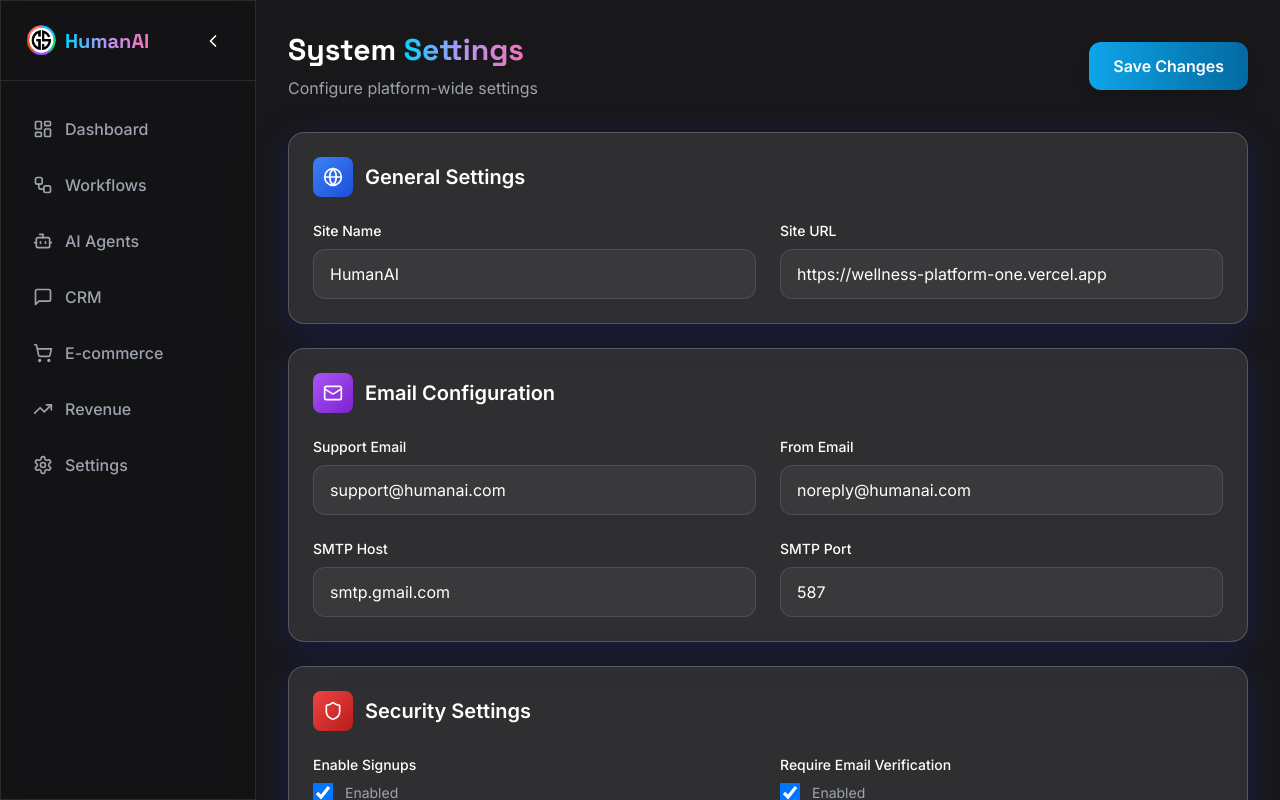
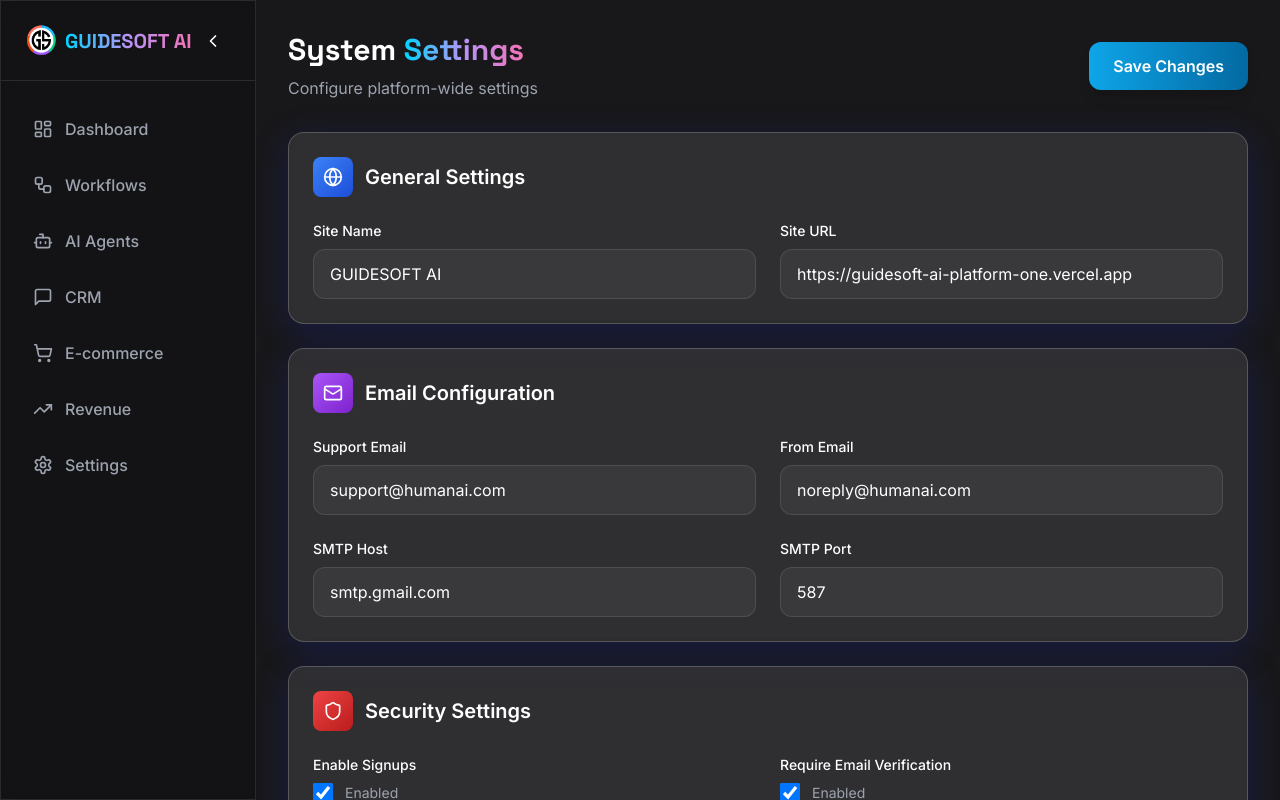
Before and after one commit to happies2012-cpu/wellness-saas-platform, a Next.js app: page /admin/settings in a window 1280 px wide. Shown: the top 800 px of the page. Built offline with nearby package versions, Linux system fonts and the light colour scheme.

Commit message:
Rebrand platform from HumanAI to GUIDESOFT AI - complete rebranding across all files

```diff
--- a/app/(auth)/login/page.tsx
+++ b/app/(auth)/login/page.tsx
@@ -141,7 +141,7 @@
                             <img src="/logo.png" alt="GS Logo" className="w-12 h-12" />
                             <div>
                                 <h2 className="text-3xl font-display font-bold">Sign In</h2>
-                                <p className="text-sm text-gray-400">to HumanAI</p>
+                                <p className="text-sm text-gray-400">to GUIDESOFT AI</p>
                             </div>
                         </div>
                     </motion.div>
--- a/app/(auth)/signup/page.tsx
+++ b/app/(auth)/signup/page.tsx
@@ -178,7 +178,7 @@
                                     {step === 1 ? 'Create Account' : 'Choose Your Role'}
                                 </h2>
                                 <p className="text-sm text-gray-400">
-                                    {step === 1 ? 'Join HumanAI' : 'Select your workspace role'}
+                                    {step === 1 ? 'Join GUIDESOFT AI' : 'Select your workspace role'}
                                 </p>
                             </div>
                         </div>
--- a/app/(dashboard)/admin/settings/page.tsx
+++ b/app/(dashboard)/admin/settings/page.tsx
@@ -9,8 +9,8 @@
 
 export default function SystemSettingsPage() {
     const [settings, setSettings] = useState({
-        siteName: 'HumanAI',
-        siteUrl: 'https://wellness-platform-one.vercel.app',
+        siteName: 'GUIDESOFT AI',
+        siteUrl: 'https://guidesoft-ai-platform-one.vercel.app',
         supportEmail: 'support@humanai.com',
         fromEmail: 'noreply@humanai.com',
         smtpHost: 'smtp.gmail.com',
--- a/app/(marketing)/payment/success/page.tsx
+++ b/app/(marketing)/payment/success/page.tsx
@@ -39,7 +39,7 @@
                         Payment Successful! 🎉
                     </h1>
                     <p className="text-xl text-gray-400 mb-8">
-                        Thank you for subscribing to HumanAI
+                        Thank you for subscribing to GUIDESOFT AI
                     </p>
 
                     {/* Order Details */}
--- a/app/api/payments/indian/route.ts
+++ b/app/api/payments/indian/route.ts
@@ -37,7 +37,7 @@
                     merchantKey: process.env.PAYU_MERCHANT_KEY,
                     txnid: orderId,
                     amount,
-                    productinfo: 'HumanAI Subscription',
+                    productinfo: 'GUIDESOFT AI Subscription',
                     firstname: customerDetails.name,
                     email: customerDetails.email,
                     phone: customerDetails.phone,
@@ -78,7 +78,7 @@
                 paymentData = {
                     vpa: process.env.UPI_MERCHANT_VPA || 'merchant@upi',
                     amount,
-                    name: 'HumanAI',
+                    name: 'GUIDESOFT AI',
                     note: 'Subscription Payment',
                     transactionId: orderId,
                 }
--- a/app/layout.tsx
+++ b/app/layout.tsx
@@ -6,12 +6,12 @@
 const spaceGrotesk = Space_Grotesk({ subsets: ['latin'], variable: '--font-space-grotesk' })
 
 export const metadata: Metadata = {
-    title: 'HumanAI - Workforce Operating System',
+    title: 'GUIDESOFT AI - AI-Powered Business Platform',
     description: 'The unified platform where anyone can join, work, sell, earn, and collaborate through human-AI teams. Build workflows, manage teams, and scale your business.',
     keywords: ['SaaS', 'AI', 'Workflow Automation', 'Workforce Management', 'E-commerce', 'CRM'],
-    authors: [{ name: 'HumanAI' }],
+    authors: [{ name: 'GUIDESOFT AI' }],
     openGraph: {
-        title: 'HumanAI - Workforce Operating System',
+        title: 'GUIDESOFT AI - AI-Powered Business Platform',
         description: 'The unified platform for human-AI collaboration',
         images: ['/opengraph-image.png'],
     },
--- a/components/layout/Footer.tsx
+++ b/components/layout/Footer.tsx
@@ -59,7 +59,7 @@
                                 className="rounded-lg"
                             />
                             <span className="text-xl font-display font-bold gradient-text">
-                                HumanAI
+                                GUIDESOFT AI
                             </span>
                         </Link>
                         <p className="text-gray-400 mb-6 max-w-md">
@@ -156,7 +156,7 @@
                 {/* Bottom Bar */}
                 <div className="mt-12 pt-8 border-t border-dark-200">
                     <p className="text-center text-gray-400 text-sm">
-                        © {new Date().getFullYear()} HumanAI. All rights reserved.
+                        © {new Date().getFullYear()} GUIDESOFT AI. All rights reserved.
                     </p>
                 </div>
             </div>
--- a/components/layout/Sidebar.tsx
+++ b/components/layout/Sidebar.tsx
@@ -52,7 +52,7 @@
                                 className="object-contain"
                             />
                             <span className="text-xl font-display font-bold gradient-text">
-                                HumanAI
+                                GUIDESOFT AI
                             </span>
                         </Link>
                     )}
--- a/components/ui/Logo.tsx
+++ b/components/ui/Logo.tsx
@@ -26,7 +26,7 @@
                 {/* Brand Text */}
                 <div className="flex flex-col">
                     <span className="text-xl font-display font-bold gradient-text">
-                        HumanAI
+                        GUIDESOFT AI
                     </span>
                     <span className="text-[10px] text-gray-400 -mt-1">
                         Workforce OS
--- a/lib/payments/indian-gateways.ts
+++ b/lib/payments/indian-gateways.ts
@@ -162,7 +162,7 @@
                 {
                     txnid: orderId,
                     amount,
-                    productinfo: 'HumanAI Subscription',
+                    productinfo: 'GUIDESOFT AI Subscription',
                     firstname: customerDetails.name,
                     email: customerDetails.email,
                     phone: customerDetails.phone,
@@ -195,7 +195,7 @@
             initiateUPIPayment({
                 vpa: 'merchant@upi', // Replace with actual merchant UPI
                 amount,
-                name: 'HumanAI',
+                name: 'GUIDESOFT AI',
                 note: 'Subscription Payment',
                 transactionId: orderId,
             })
```
Also changed, not shown: vercel.json, 2 other files (tests, documents, lock files or other folders).
